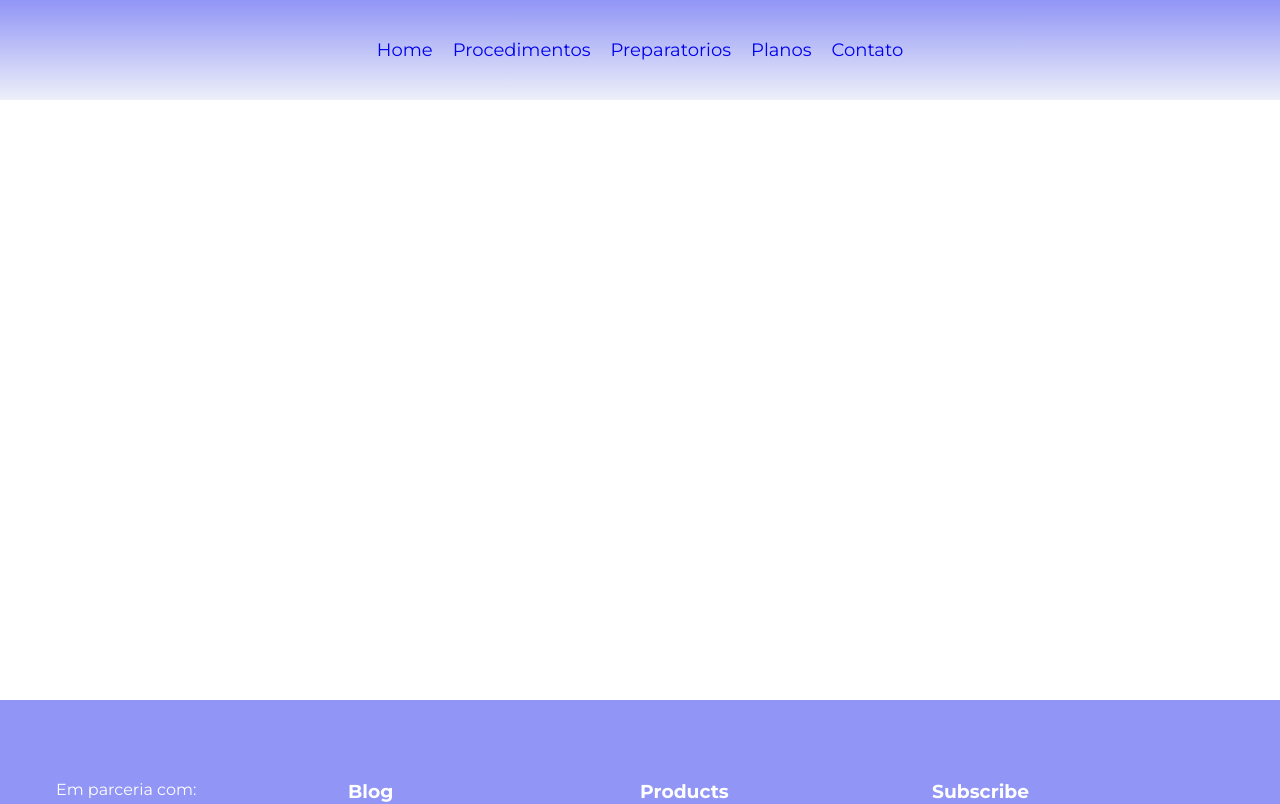
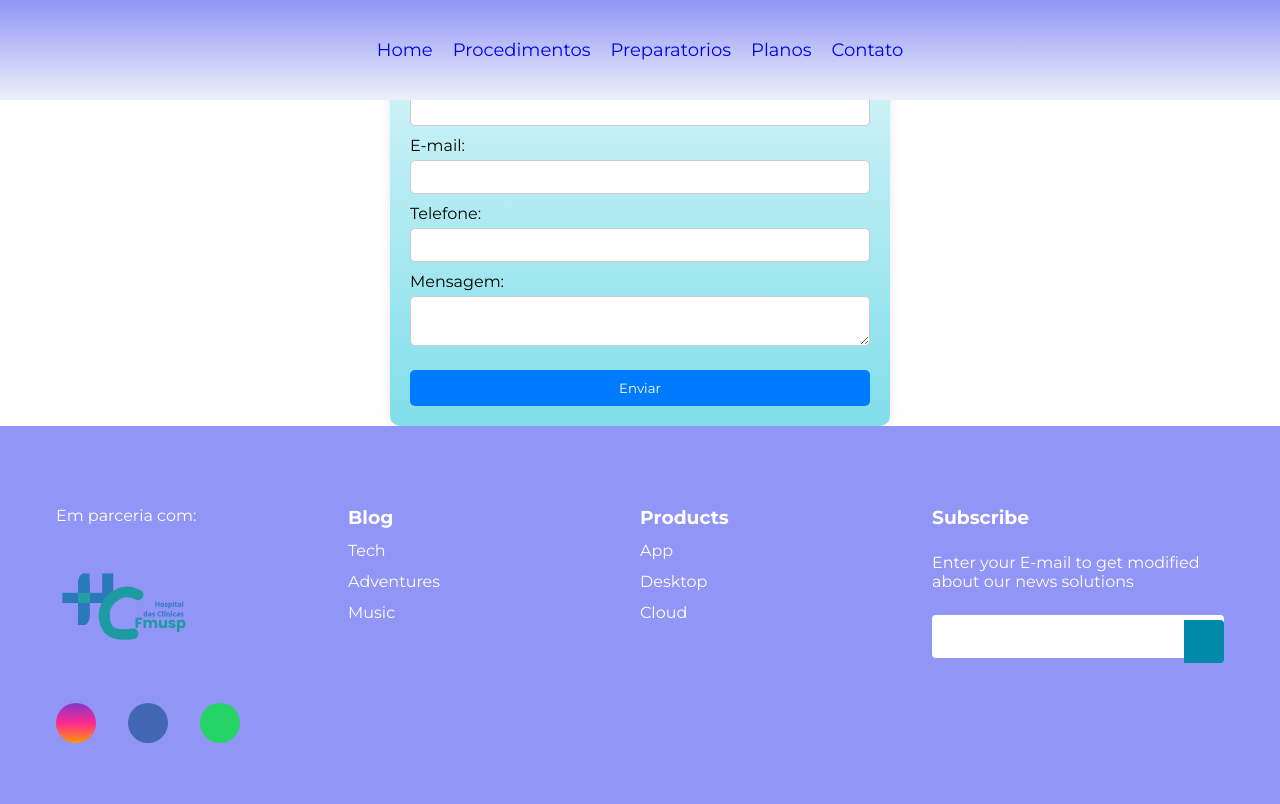
Before and after one commit to Squad-FIAP/SPRINT-_4---REACT, a React (Vite) app: page /Contato in a window 1280 px wide. Shown: the top 804 px of the page. Built offline with nearby package versions, Linux system fonts and the light colour scheme.

Commit message:
comitando página contato e API

```diff
--- a/package.json
+++ b/package.json
@@ -10,7 +10,11 @@
     "preview": "vite preview"
   },
   "dependencies": {
+    "body-parser": "^1.20.2",
     "bootstrap": "^5.3.3",
+    "cors": "^2.8.5",
+    "express": "^4.19.2",
+    "mongoose": "^8.4.0",
     "react": "^18.3.1",
     "react-bootstrap": "^2.10.2",
     "react-dom": "^18.3.1",
--- a/src/routes/Contato.jsx
+++ b/src/routes/Contato.jsx
@@ -1,11 +1,68 @@
-function Contato() {
-    return(
-        <>
-        <section className="container-contato">
+import React, { useState } from 'react';
+import '../scss/estilo.scss';
 
-        </section>
-        </>
-    )
-}
+const Contato = () => {
+    const [formData, setFormData] = useState({
+        nome: '',
+        email: '',
+        telefone: '',
+        mensagem: ''
+    });
 
-export default Contato
+    const handleChange = (e) => {
+        setFormData({
+            ...formData,
+            [e.target.name]: e.target.value
+        });
+    };
+
+    const handleSubmit = async (e) => {
+        e.preventDefault();
+        try {
+            const response = await fetch('http://localhost:5000/agendar-consulta', {
+                method: 'POST',
+                headers: {
+                    'Content-Type': 'application/json'
+                },
+                body: JSON.stringify(formData)
+            });
+            if (response.ok) {
+                alert('Agendamento realizado com sucesso!');
+                setFormData({ nome: '', email: '', telefone: '', mensagem: '' });
+            } else {
+                alert('Erro ao agendar. Tente novamente.');
+            }
+        } catch (error) {
+            console.error('Erro:', error);
+            alert('Erro ao agendar. Tente novamente.');
+        }
+    };
+
+    return (
+        <div className="contato-container">
+            <h2>Agende sua consulta</h2>
+            <p>Agende agora mesmo a sua consulta</p>
+            <form onSubmit={handleSubmit}>
+                <label>
+                    Nome:
+                    <input type="text" name="nome" value={formData.nome} onChange={handleChange} required />
+                </label>
+                <label>
+                    E-mail:
+                    <input type="email" name="email" value={formData.email} onChange={handleChange} required />
+                </label>
+                <label>
+                    Telefone:
+                    <input type="tel" name="telefone" value={formData.telefone} onChange={handleChange} required />
+                </label>
+                <label>
+                    Mensagem:
+                    <textarea name="mensagem" value={formData.mensagem} onChange={handleChange} required />
+                </label>
+                <button type="submit">Enviar</button>
+            </form>
+        </div>
+    );
+};
+
+export default Contato;
--- a/src/scss/estilo.scss
+++ b/src/scss/estilo.scss
@@ -631,10 +631,49 @@ main {
 
 /*contatos*/
 
-.container-contato{
-  height: 700px;
+.contato-container {
+    background: linear-gradient(to bottom, #e0f7fa, #80deea);
+    padding: 20px;
+    border-radius: 10px;
+    max-width: 500px;
+    margin: auto;
+    box-shadow: 0 0 10px rgba(0, 0, 0, 0.1);
 }
 
+h2 {
+    text-align: center;
+}
+
+form {
+    display: flex;
+    flex-direction: column;
+}
+
+label {
+    margin-bottom: 10px;
+}
+
+input, textarea {
+    width: 100%;
+    padding: 8px;
+    margin-top: 5px;
+    border-radius: 5px;
+    border: 1px solid #ccc;
+}
+
+button {
+    background-color: #007bff;
+    color: white;
+    padding: 10px;
+    border: none;
+    border-radius: 5px;
+    cursor: pointer;
+    margin-top: 10px;
+}
+
+button:hover {
+    background-color: #0056b3;
+}
 /*contatos*/
 
 /*FOOTER*/
```
Also changed, not shown: server.js (added, +38 -0 lines), 1 other file (tests, documents, lock files or other folders).
